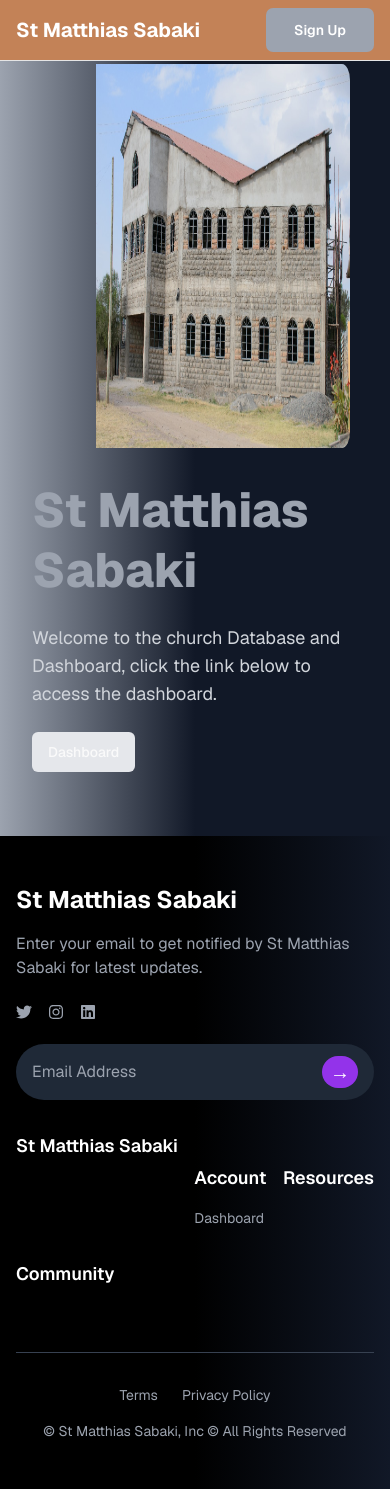
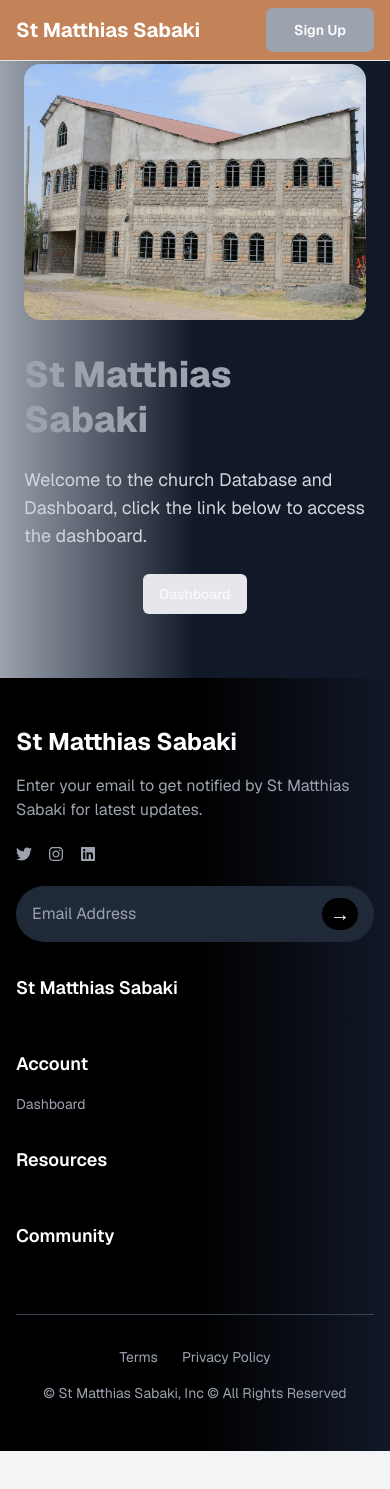
Before and after one commit to StMatthias/st-matthias-dashboard, a Next.js app: page / in a window 390 px wide. After the commit the page ends 1451 px from the top, so only its background shows below. Built offline with nearby package versions, Linux system fonts and the light colour scheme; no server answers.

Commit message:
fix: mobile UI landing page and footer

```diff
--- a/components/layout/Footer.tsx
+++ b/components/layout/Footer.tsx
@@ -28,7 +28,9 @@ const Footer: React.FC<FooterProps> = ({
       <div className="max-w-7xl mx-auto px-4 sm:px-6 lg:px-8">
         <div className="flex flex-col md:flex-row md:justify-between">
           <div className="mb-8 md:mb-0">
-            <h2 className="text-2xl font-bold text-white">St Matthias Sabaki</h2>
+            <h2 className="text-2xl font-bold text-white">
+              St Matthias Sabaki
+            </h2>
             <p className="mt-4 text-gray-400">{emailSubscriptionText}</p>
             <div className="mt-6 flex space-x-4">
               {socialLinks &&
@@ -48,13 +50,13 @@ const Footer: React.FC<FooterProps> = ({
                 placeholder="Email Address"
                 className="bg-gray-800 text-white p-4 pr-16 rounded-full focus:outline-none focus:ring focus:border-purple-500 w-full"
               />
-              <button className="absolute inset-y-3 inset-x-30 right-4 bg-purple-600 px-2 py-2 rounded-full hover:bg-purple-700 flex items-center justify-center size">
+              <button className="absolute inset-y-3 inset-x-30 right-4 bg-black px-2 py-2 rounded-full hover:bg-purple-700 flex items-center justify-center size">
                 <span className="text-white text-xl">→</span>
               </button>
             </div>
           </div>
 
-          <div className="flex flex-wrap justify-between md:space-x-16 space-y-8 md:space-y-0 md:flex-nowrap">
+          <div className="flex flex-col gap-8 md:flex-row md:justify-between md:gap-16">
             {sections &&
               sections.map((section) => (
                 <div key={section.title} className="text-sm">
--- a/components/pages/HeroSection.tsx
+++ b/components/pages/HeroSection.tsx
@@ -5,18 +5,18 @@ import { Button } from "@/components/ui/button";
 
 export default function HeroSection() {
   return (
-    <section className="relative flex flex-col lg:flex-row items-center justify-between px-8 py-16 lg:px-24 lg:py-32 bg-gradient-to-r from-gray-400 via-gray-900 to-gray-900 text-white">
-      <div className="flex flex-row lg:w-1/2">
+    <section className="relative flex flex-col lg:flex-row items-center justify-between px-6 py-16 lg:px-24 lg:py-32 bg-gradient-to-r from-gray-400 via-gray-900 to-gray-900 text-white">
+      <div className="w-full lg:w-1/2 flex justify-center">
         <Image
           src="/Image1.jpg"
-          alt="Art Image 1"
+          alt="St Matthias Sabaki"
           width={500}
           height={500}
-          className="w-full h-96 ps-16 pr-2 rounded-2xl"
+          className="w-full max-w-md lg:max-w-full h-64 sm:h-80 lg:h-96 object-cover rounded-2xl"
         />
       </div>
       <div className="flex flex-col items-start lg:w-1/2 space-y-6 mt-8 lg:mt-0 lg:ml-12">
-        <h1 className="text-5xl lg:text-7xl font-extrabold leading-tight">
+        <h1 className="text-4xl sm:text-5xl lg:text-7xl font-extrabold leading-tight">
           St Matthias
           <br />
           Sabaki
@@ -24,7 +24,7 @@ export default function HeroSection() {
         <p className="text-lg lg:text-xl text-gray-300">
           Welcome to the church Database and Dashboard, click the link below to access the dashboard.
         </p>
-        <div className="flex justify-center mt-10">
+        <div className="flex justify-center mt-10 w-full lg:w-auto lg:justify-start">
           <Link href="/dashboard/index">
             <Button className="bg-gray-200">
               Dashboard
@@ -33,6 +33,5 @@ export default function HeroSection() {
         </div>
       </div>
     </section>
-
   );
 }
```
